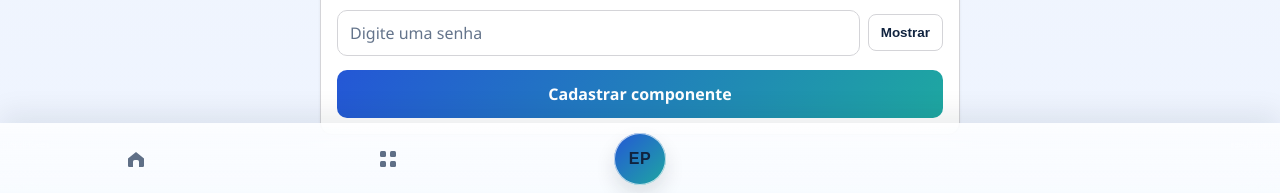
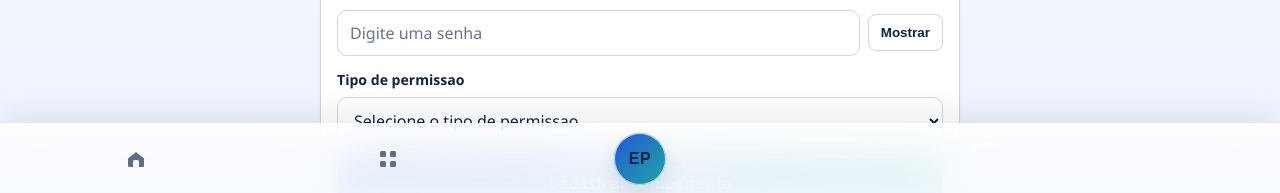
Before and after one commit to MelquiFranca/worship_team_hub, a Next.js app: page /cadastro-componentes in a window 1280 px wide. Shown: the part 605-798 px from the top of the page. Built offline with nearby package versions, Linux system fonts and the light colour scheme; no server answers.

Commit message:
implementa campo para tipo de permissao do componente

```diff
--- a/src/app/api/components/route.js
+++ b/src/app/api/components/route.js
@@ -15,13 +15,21 @@ import { getMongoCollections } from '../../../lib/db/mongodb.js';
 export const runtime = 'nodejs';
 export const dynamic = 'force-dynamic';
 
+const ALLOWED_PERMISSION_TYPES = new Set(['admin-panel', 'group-app', 'component-app']);
+const LEGACY_PERMISSION_TYPE_FALLBACK = 'component-app';
+
 function serializeComponent(document) {
+  const permissionType = ALLOWED_PERMISSION_TYPES.has(document.permissionType)
+    ? document.permissionType
+    : LEGACY_PERMISSION_TYPE_FALLBACK;
+
   return {
     id: document._id.toString(),
     groupId: document.groupId,
     fullName: document.fullName,
     birthDate: document.birthDate,
     username: document.username,
+    permissionType,
     photoUrl: document.photoUrl || '',
     photoProvided: Boolean(document.photoProvided),
     createdAt: document.createdAt,
@@ -34,10 +42,11 @@ function buildComponentPayload(body, groupId) {
   const birthDate = normalizeIsoDate(body?.birthDate);
   const username = normalizeString(body?.username);
   const password = typeof body?.password === 'string' ? body.password : '';
+  const permissionType = normalizeString(body?.permissionType);
   const photoUrl = normalizeString(body?.photoUrl);
   const photoProvided = Boolean(body?.photoProvided);
 
-  if (!fullName || !birthDate || !username || !password.trim()) {
+  if (!fullName || !birthDate || !username || !password.trim() || !ALLOWED_PERMISSION_TYPES.has(permissionType)) {
     return null;
   }
 
@@ -46,6 +55,7 @@ function buildComponentPayload(body, groupId) {
     fullName,
     birthDate,
     username,
+    permissionType,
     normalizedUsername: normalizeLowercaseString(username),
     password,
     photoUrl,
@@ -106,7 +116,7 @@ export async function POST(request) {
 
     if (!payload) {
       return jsonApiError(
-        'Informe fullName, birthDate, username e password para continuar.',
+        'Informe fullName, birthDate, username, password e permissionType para continuar.',
         400,
         'BAD_REQUEST'
       );
@@ -135,6 +145,7 @@ export async function POST(request) {
       birthDate: payload.birthDate,
       username: payload.username,
       normalizedUsername: payload.normalizedUsername,
+      permissionType: payload.permissionType,
       passwordHash,
       photoUrl: payload.photoUrl,
       photoProvided: payload.photoProvided,
--- a/src/components/organisms/ComponentRegistrationForm/ComponentRegistrationForm.jsx
+++ b/src/components/organisms/ComponentRegistrationForm/ComponentRegistrationForm.jsx
@@ -22,6 +22,10 @@ function validateForm(values) {
 
   if (!values.password.trim()) {
     nextErrors.password = 'Informe a senha.';
+  }
+
+  if (!values.permissionType || !['group-app', 'component-app'].includes(values.permissionType)) {
+    nextErrors.permissionType = 'Selecione o tipo de permissao.';
   }
 
   return nextErrors;
@@ -57,6 +61,7 @@ export default function ComponentRegistrationForm() {
   const [birthDate, setBirthDate] = useState('');
   const [username, setUsername] = useState('');
   const [password, setPassword] = useState('');
+  const [permissionType, setPermissionType] = useState('');
   const [photoFile, setPhotoFile] = useState(null);
   const [photoPreview, setPhotoPreview] = useState('');
   const [showPassword, setShowPassword] = useState(false);
@@ -87,6 +92,7 @@ export default function ComponentRegistrationForm() {
     setBirthDate('');
     setUsername('');
     setPassword('');
+    setPermissionType('');
     setPhotoFile(null);
     setPhotoPreview('');
     setShowPassword(false);
@@ -100,7 +106,8 @@ export default function ComponentRegistrationForm() {
       fullName,
       birthDate,
       username,
-      password
+      password,
+      permissionType
     });
 
     setErrors(nextErrors);
@@ -122,6 +129,7 @@ export default function ComponentRegistrationForm() {
         birthDate: birthDate instanceof Date ? toLocalIsoDate(birthDate) : birthDate,
         username: username.trim(),
         password,
+        permissionType,
         photoUrl: getPhotoIndicator(photoFile),
         photoProvided: Boolean(photoFile)
       };
@@ -296,6 +304,31 @@ export default function ComponentRegistrationForm() {
           ) : null}
         </div>
 
+        <div className={styles.field}>
+          <label htmlFor="permissionType">Tipo de permissao</label>
+          <select
+            id="permissionType"
+            name="permissionType"
+            value={permissionType}
+            onChange={(event) => {
+              clearFeedback();
+              setPermissionType(event.target.value);
+            }}
+            aria-invalid={Boolean(errors.permissionType)}
+            aria-describedby={errors.permissionType ? 'permissionType-error' : undefined}
+            required
+          >
+            <option value="">Selecione o tipo de permissao</option>
+            <option value="group-app">group-app</option>
+            <option value="component-app">component-app</option>
+          </select>
+          {errors.permissionType ? (
+            <span className={styles.error} id="permissionType-error" role="alert">
+              {errors.permissionType}
+            </span>
+          ) : null}
+        </div>
+
         <button type="submit" className={styles.submitButton} disabled={isSubmitting}>
           {isSubmitting ? 'Cadastrando...' : 'Cadastrar componente'}
         </button>
--- a/src/components/organisms/ComponentRegistrationForm/ComponentRegistrationForm.module.css
+++ b/src/components/organisms/ComponentRegistrationForm/ComponentRegistrationForm.module.css
@@ -99,7 +99,8 @@
 .fileButton:focus-visible,
 .submitButton:focus-visible,
 .passwordToggle:focus-visible,
-.field input:focus-visible {
+.field input:focus-visible,
+.field select:focus-visible {
   outline: 3px solid var(--app-focus, #93c5fd);
   outline-offset: 1px;
 }
@@ -145,7 +146,8 @@
   color: var(--app-text, #0f172a);
 }
 
-.field input {
+.field input,
+.field select {
   width: 100%;
   border: 1px solid var(--app-border-strong, #d4d4d8);
   border-radius: 10px;
@@ -155,7 +157,8 @@
   font: inherit;
 }
 
-.field input:hover {
+.field input:hover,
+.field select:hover {
   background: var(--app-surface-elevated, #f8fbff);
 }
 
```
